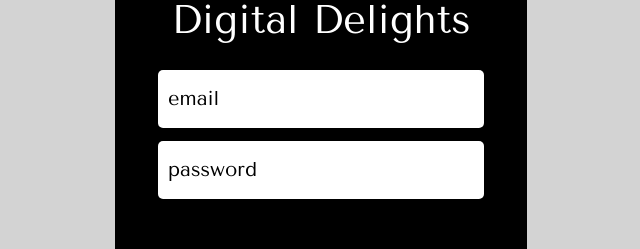
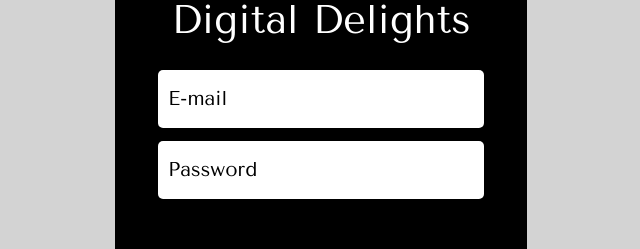
Before and after one commit to expeditus303/projeto15-digital_delights-front, a React (Create React App) app: page /sign-in in a window 1280 px wide. Shown: the part 130-379 px from the top of the page, without its empty margins (319-959 px from the left). Built offline with nearby package versions, Linux system fonts and the light colour scheme; no server answers.

Commit message:
fix: uppercase letter input

```diff
--- a/src/pages/SignInPage/SignInPage.js
+++ b/src/pages/SignInPage/SignInPage.js
@@ -49,7 +49,7 @@ export default function SignInPage({ selectedProductBeforeLogin }) {
           <input
             type="email"
             name="email"
-            placeholder="email"
+            placeholder="E-mail"
             value={email}
             onChange={(e) => setEmail(e.target.value)}
           />
@@ -57,7 +57,7 @@ export default function SignInPage({ selectedProductBeforeLogin }) {
           <input
             type="password"
             name="password"
-            placeholder="password"
+            placeholder="Password"
             value={password}
             onChange={(e) => setPassword(e.target.value)}
           />
```
